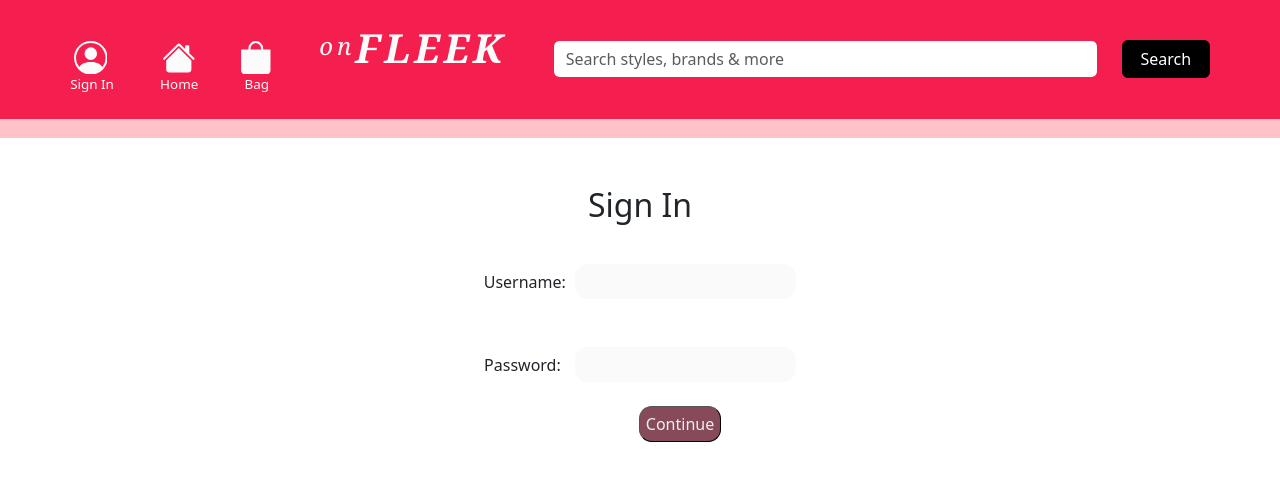
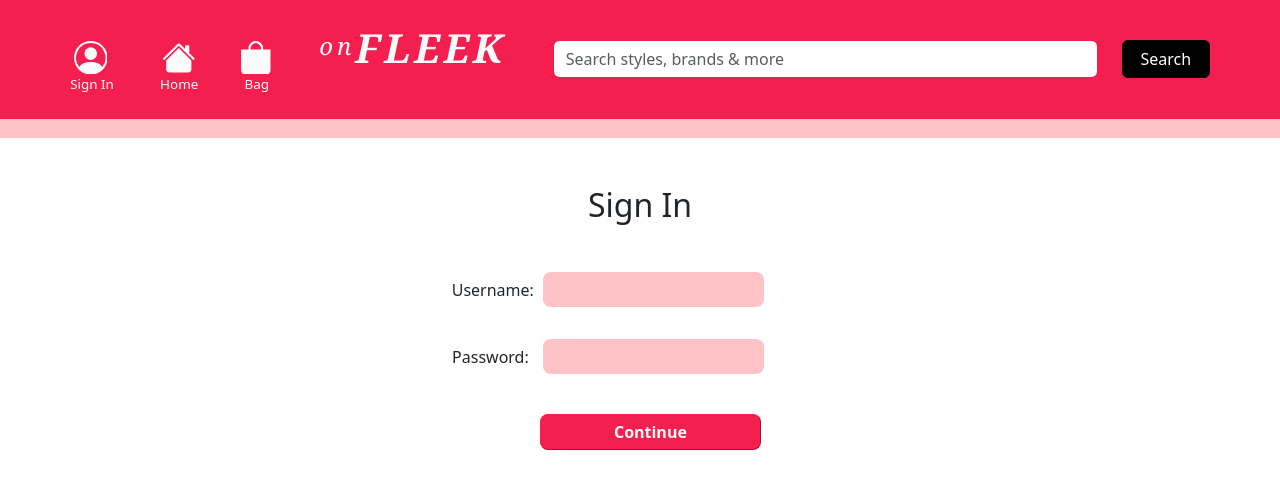
Before and after one commit to aisc07/Capstone-Project, a React (Create React App) app: page /sign-in-page in a window 1280 px wide. Shown: the top 488 px of the page. Built offline with nearby package versions, Linux system fonts and the light colour scheme.

Commit message:
updated sign-in page

```diff
--- a/src/components/Pages/Sign-In-Page.jsx
+++ b/src/components/Pages/Sign-In-Page.jsx
@@ -31,7 +31,7 @@ export default function SignInPage(){
  };
     return(
             <div className='sign-in-page'>
-                <h2 className='title'>Sign In</h2>
+                <h2 className='sign-in-title'>Sign In</h2>
 
         <form className='form' onSubmit={handleSubmit}>
 
--- a/src/index.css
+++ b/src/index.css
@@ -74,7 +74,6 @@ a:hover{
   border-color:#000000 !important;
 }
 
-
 .mr-sm-2{
   margin-right: 18em;
   border-color: #F41F4E !important;
@@ -86,22 +85,28 @@ text-align: center;
 }
 
 /*USER SIGN IN*/
+.sign-in-title{
+margin-top: 1.5em;
+text-align: center;
+}
 
 .form{
-  margin-top: -2em;
+  margin-top: 3em;
+  margin-right: 4em;
   text-align: center;
 }
 .username{
-  margin: 1em;
+  /* margin: 1em; */
 }
 
 .password{
+  /* margin: 1em; */
 }
 
 .username-input {
-  background-color: #FAFAFA;
+  background-color:#FFC2C7;
   border-width: 0.1em;
-  border-radius: 0.8em;
+  border-radius: 0.5em;
   border-style:hidden;
   height:2.2em;
   width: 13.8em;
@@ -110,9 +115,9 @@ text-align: center;
 }
 
 .password-input {
-  background-color: #FAFAFA;
+  background-color:#FFC2C7;
   border-width: 0.1em;
-  border-radius: 0.8em;
+  border-radius: 0.5em;
   border-style: hidden;
   height: 2.2em;
   width: 13.8em;
@@ -129,13 +134,16 @@ text-align: center;
 }
 
 .submit-button{
-  background-color: #874A5B;
-  color: #ECF1EB;
+  background-color:#F41F4E;
+  color:#FBFBFB;
   height: 2.2em;
   border-width: 0.1em;
-  border-radius: 0.8em;
-  /* width: 13.8em; */
-  margin-left: 5em;
+  border-radius: 0.5em;
+  border-color: #F41F4E;
+  font-weight: bold;
+  width: 13.8em;
+  margin-left: 5.3em;
+  margin-top: 1em;
   /* font-size: large; */
 }
 
```
